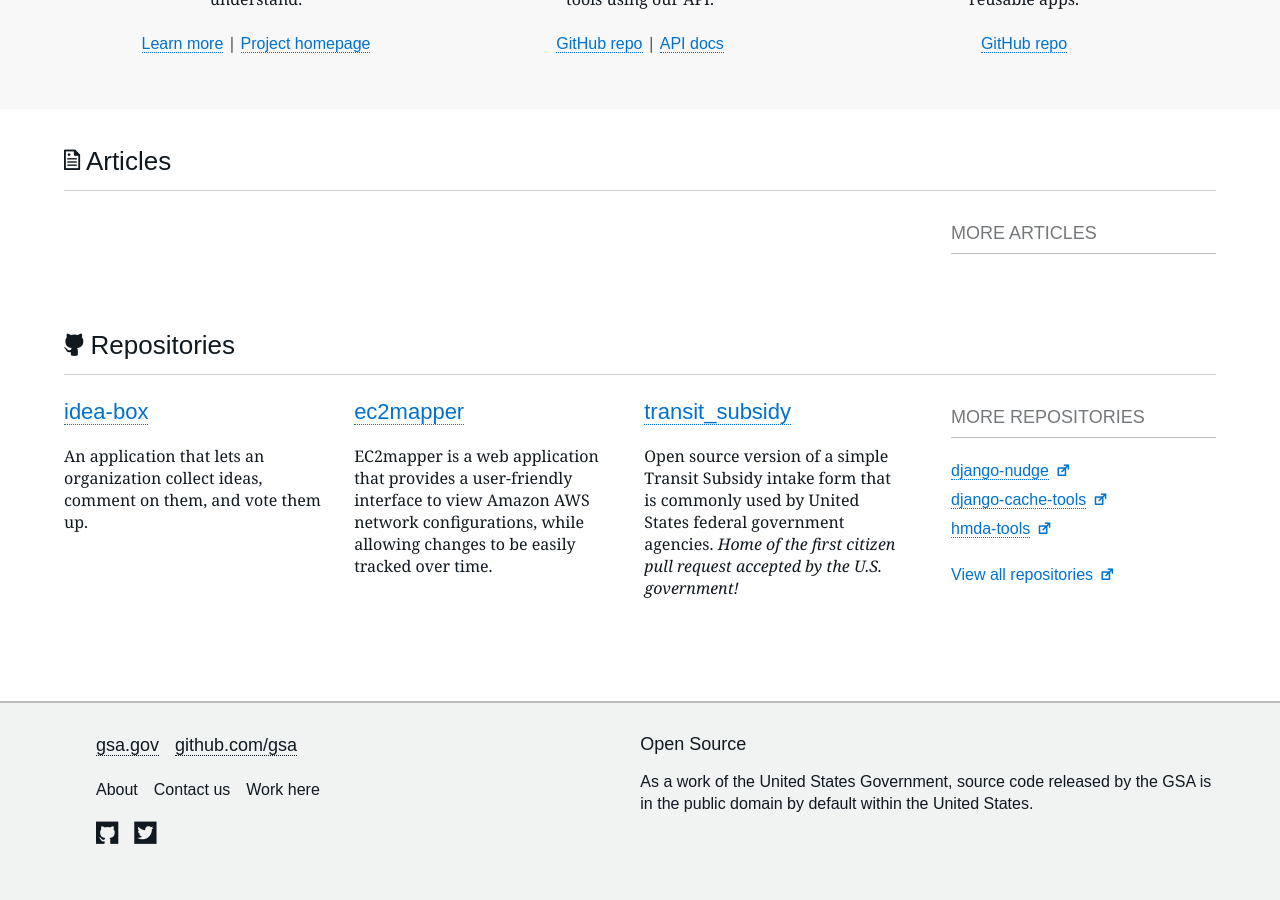
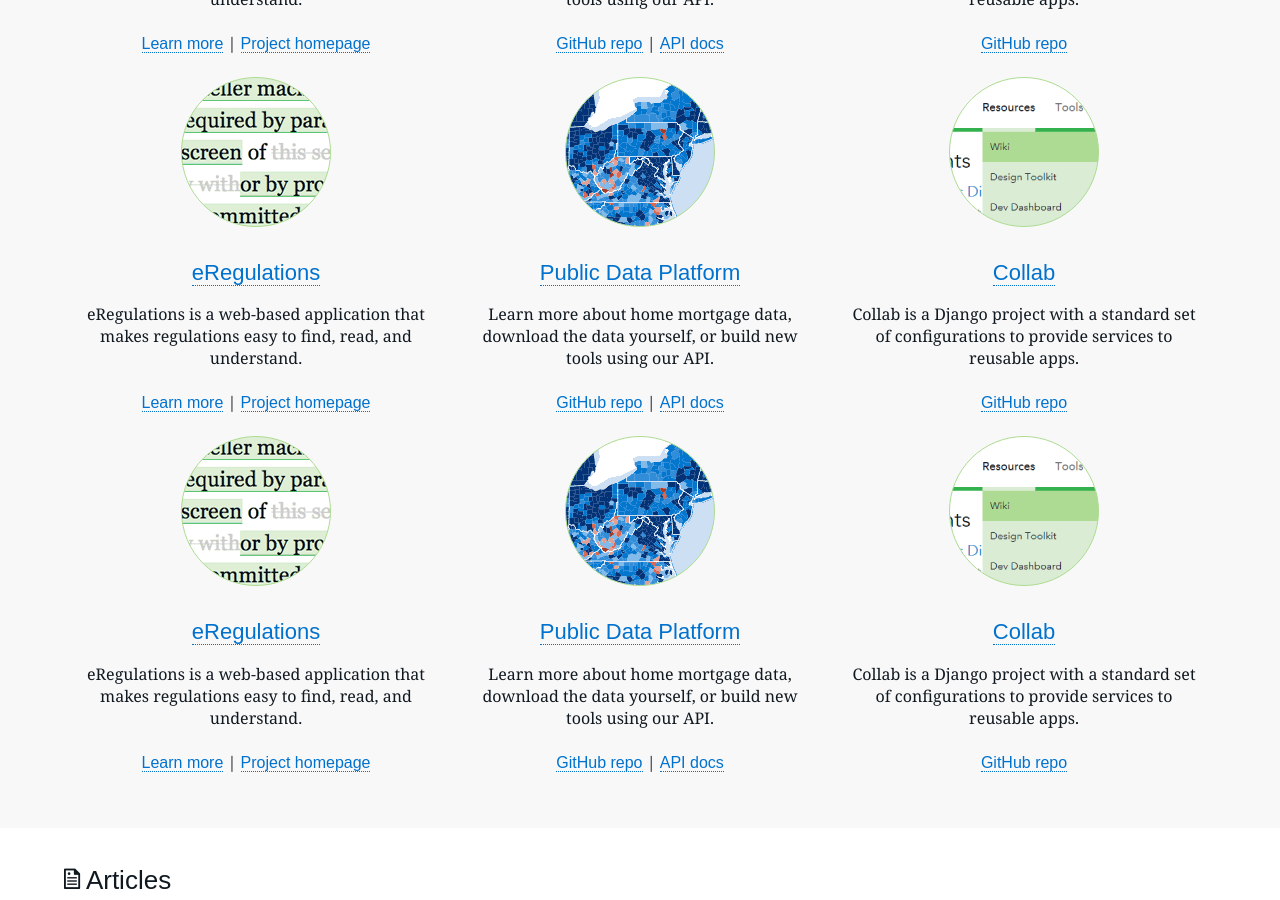
Before and after one commit to GSA/open.gsa.gov, a Jekyll site: the page built from index.html, in a window 1280 px wide and 900 px high, scrolled down 699 px. Built offline with Jekyll 4.4.1, drawn with Linux system fonts in a browser that asks for light colours; nearby versions of some CDN libraries; some web fonts are replaced.

Commit message:
adding more body sections

```diff
--- a/index.html
+++ b/index.html
@@ -61,6 +61,86 @@
             </section> <!-- /.hero -->
 
             <section class="featured-projects">
+                <ul class="wrap nav-list">
+                    <li class="featured-project">
+                        <div class="featured-project_img__eregs"></div>
+                        <h3 class="featured-project_head">
+                            <a href="http://www.consumerfinance.gov/eregulations/">eRegulations</a>
+                        </h3>
+                        <p class="featured-project_desc">eRegulations is a web-based application that makes
+                            regulations easy to find, read, and understand.</p>
+                        <p class="featured-project_links">
+                            <a class="call-to-action"
+                               href="http://www.consumerfinance.gov/blog/making-regulations-easier-to-use/">
+                                Learn more</a> |
+                            <a class="call-to-action" href="http://eregs.github.io/eregulations/">
+                                Project homepage</a>
+                        </p>
+                    </li>
+                    <li class="featured-project">
+                        <div class="featured-project_img__pdp"></div>
+                        <h3 class="featured-project_head">
+                            <a href="http://www.consumerfinance.gov/hmda/">Public Data Platform</a>
+                        </h3>
+                        <p class="featured-project_desc">Learn more about home mortgage data, download the data
+                            yourself, or build new tools using our API.</p>
+                        <div class="featured-project_links">
+                            <a class="call-to-action" href="https://github.com/cfpb/qu">GitHub repo</a> |
+                            <a class="call-to-action" href="http://cfpb.github.io/api/hmda/">API docs</a>
+                        </div>
+                    </li>
+                    <li class="featured-project">
+                        <div class="featured-project_img__collab"></div>
+                        <h3 class="featured-project_head">
+                            <a href="http://cfpb.github.io/collab/">Collab</a>
+                        </h3>
+                        <p class="featured-project_desc">Collab is a Django project with a standard set of
+                            configurations to provide services to reusable apps.</p>
+                        <div class="featured-project_links">
+                            <a class="call-to-action" href="http://github.com/cfpb/collab">GitHub repo</a>
+                        </div>
+                    </li>
+                </ul>
+                <ul class="wrap nav-list">
+                    <li class="featured-project">
+                        <div class="featured-project_img__eregs"></div>
+                        <h3 class="featured-project_head">
+                            <a href="http://www.consumerfinance.gov/eregulations/">eRegulations</a>
+                        </h3>
+                        <p class="featured-project_desc">eRegulations is a web-based application that makes
+                            regulations easy to find, read, and understand.</p>
+                        <p class="featured-project_links">
+                            <a class="call-to-action"
+                               href="http://www.consumerfinance.gov/blog/making-regulations-easier-to-use/">
+                                Learn more</a> |
+                            <a class="call-to-action" href="http://eregs.github.io/eregulations/">
+                                Project homepage</a>
+                        </p>
+                    </li>
+                    <li class="featured-project">
+                        <div class="featured-project_img__pdp"></div>
+                        <h3 class="featured-project_head">
+                            <a href="http://www.consumerfinance.gov/hmda/">Public Data Platform</a>
+                        </h3>
+                        <p class="featured-project_desc">Learn more about home mortgage data, download the data
+                            yourself, or build new tools using our API.</p>
+                        <div class="featured-project_links">
+                            <a class="call-to-action" href="https://github.com/cfpb/qu">GitHub repo</a> |
+                            <a class="call-to-action" href="http://cfpb.github.io/api/hmda/">API docs</a>
+                        </div>
+                    </li>
+                    <li class="featured-project">
+                        <div class="featured-project_img__collab"></div>
+                        <h3 class="featured-project_head">
+                            <a href="http://cfpb.github.io/collab/">Collab</a>
+                        </h3>
+                        <p class="featured-project_desc">Collab is a Django project with a standard set of
+                            configurations to provide services to reusable apps.</p>
+                        <div class="featured-project_links">
+                            <a class="call-to-action" href="http://github.com/cfpb/collab">GitHub repo</a>
+                        </div>
+                    </li>
+                </ul>
                 <ul class="wrap nav-list">
                     <li class="featured-project">
                         <div class="featured-project_img__eregs"></div>
```
